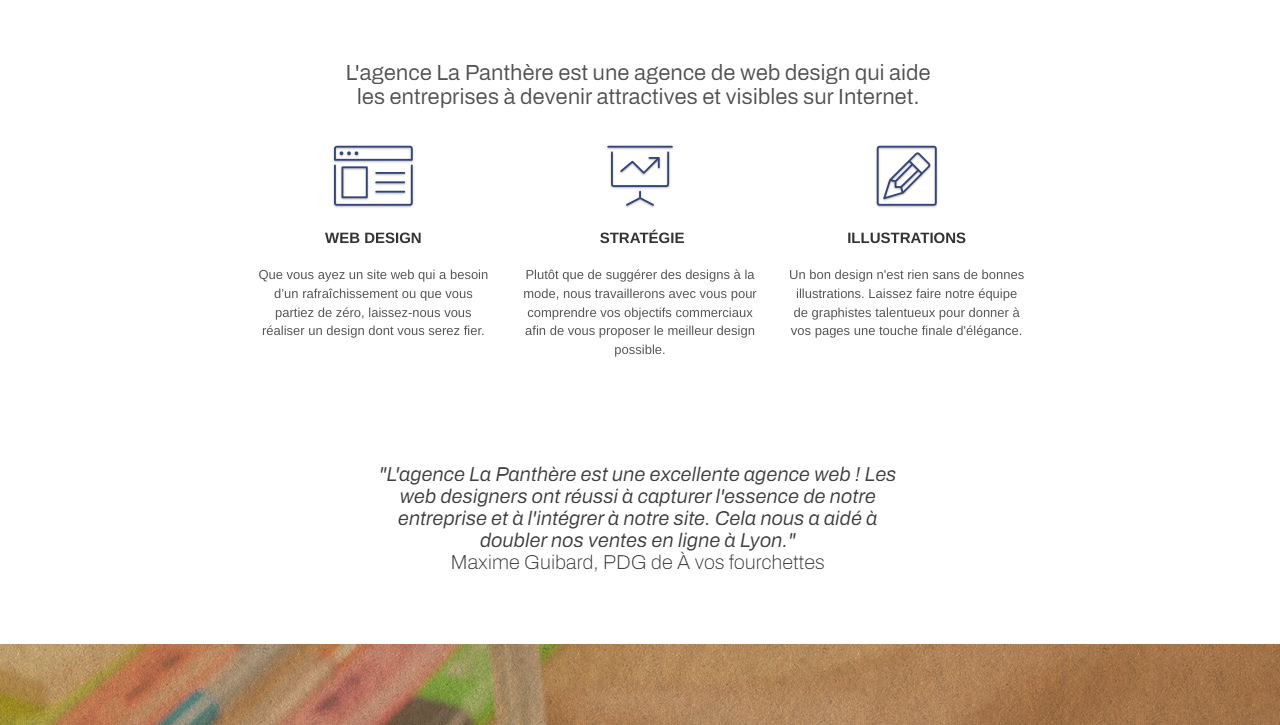
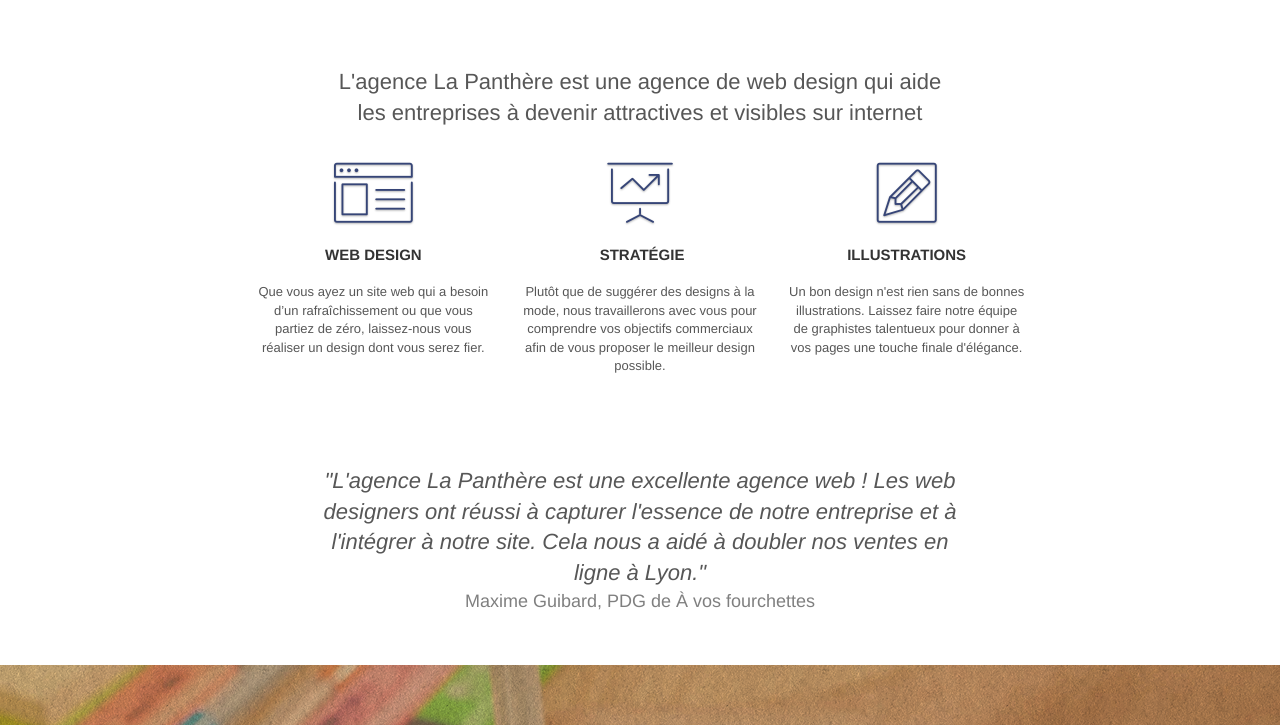
Before and after one commit to Belonia/La-Panth-re-update, a plain HTML site: page index.html in a window 1280 px wide. Shown: the part 535-1260 px from the top of the page. Drawn offline with Linux system fonts and the light colour scheme.

Commit message:
retrait des images de textes

```diff
--- a/index.html
+++ b/index.html
@@ -110,10 +110,11 @@
         <div class="container bloc-md">
           <div class="row">
             <div class="col-sm-12 text-center">
-              <img
-                alt="agence web, agence web paris, web design paris, stratégie web"
-                src="img/title.png"
-              />
+              <h2>
+                L'agence La Panthère est une agence de web design qui aide
+                <br />
+                les entreprises à devenir attractives et visibles sur internet
+              </h2>
             </div>
           </div>
           <div class="row voffset-lg med-width-whitespace">
@@ -159,10 +160,17 @@
           </div>
           <div class="row voffset-lg voffset">
             <div class="col-xs-12 col-md-8 col-md-offset-2 text-center">
-              <img
-                alt="agence web, agence web paris, web design paris, stratégie web"
-                src="img/citation.png"
-              />
+              <figure>
+                <h2>
+                  "L'agence La Panthère est une excellente agence web ! Les web
+                  designers ont réussi à capturer l'essence de notre entreprise
+                  et à l'intégrer à notre site. Cela nous a aidé à doubler nos
+                  ventes en ligne à Lyon."
+                </h2>
+                <figcaption>
+                  Maxime Guibard, PDG de À vos fourchettes
+                </figcaption>
+              </figure>
             </div>
           </div>
         </div>
@@ -208,10 +216,10 @@
         <div class="container bloc-lg">
           <div class="row">
             <div class="col-sm-12 text-center">
-              <img
-                alt="agence web, agence web paris, web design paris, stratégie web"
-                src="img/title2.png"
-              />
+              <h2>
+                Nous travaillons avec beaucoup de clients,<br />
+                voici nos réalisations
+              </h2>
             </div>
           </div>
           <div class="row tight-width-whitespace portfolio-row">
--- a/style.css
+++ b/style.css
@@ -1030,6 +1030,13 @@ h4 {
     height: 320px;
   }
 }
+figure h2 {
+  font-style: italic;
+  margin: 0;
+}
+figcaption {
+  font-size: 18px;
+}
 
 @media (max-width: 400px) {
   .bloc {
```
